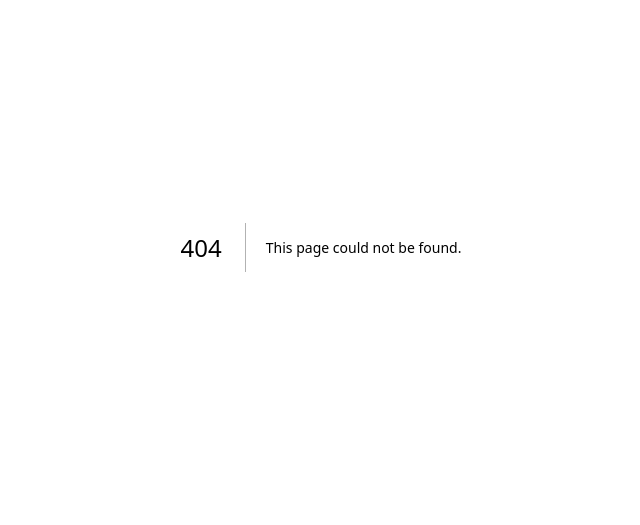
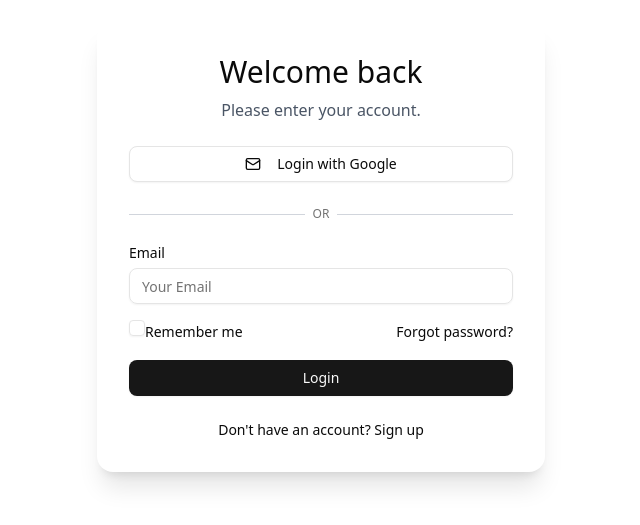
Before and after one commit to inrenping/blunt, a Next.js app: page /login in a window 1280 px wide. Before the commit this address had no page. Shown: the part 153-678 px from the top of the page, without its empty margins (319-959 px from the left). Built offline with nearby package versions, Linux system fonts and the light colour scheme.

Commit message:
init loginPage

```diff
--- /dev/null
+++ b/app/login/page.tsx
@@ -0,0 +1,76 @@
+'use client';
+
+import { useState } from 'react'
+import { motion } from 'framer-motion'
+import { Button } from '@/components/ui/button';
+import { Input } from '@/components/ui/input';
+import { Label } from '@/components/ui/label';
+import { Checkbox } from '@/components/ui/checkbox';
+import { Mail } from 'lucide-react'
+
+export default function LoginPage() {
+    const [email, setEmail] = useState('');
+
+    return (
+        <div className="min-h-screen bg-gradient-to-br from-primary-50 to-primary-100 flex items-center justify-center p-4">
+            <motion.div
+                initial={{ opacity: 0, y: 20 }}
+                animate={{ opacity: 1, y: 0 }}
+                transition={{ duration: 0.5 }}
+                className="w-full max-w-md">
+                <div className='bg-white rounded-2xl shadow-xl p-8 space-y-6'>
+                    <div className='text-center space-y-2'>
+
+                        <h1 className='text-3xl font-blod'>Welcome back</h1>
+                        <p className='text-gray-600'>Please enter your account.</p>
+                    </div>
+
+
+                    {/* socail login */}
+                    <div className='flex justify-between'>
+                        <div className='grid grid-cols-1 gap-4 w-full'>
+                            <Button variant="outline" className='w-full'>
+                                <Mail className="mr-2 h-4 w-8" /> Login with Google
+                            </Button>
+                        </div>
+                    </div>
+
+                    {/* br */}
+                    <div className='relative'>
+                        <div className='absolute inset-0 flex items-center'>
+                            <span className='w-full border-t border-gray-300'></span>
+                        </div>
+                        <div className='relative flex justify-center text-xs uppercase'>
+                            <span className='bg-white px-2 text-muted-foreground'>Or</span>
+                        </div>
+                    </div>
+
+                    {/* form */}
+                    <form className='space-y-4'>
+                        <div className='space-y-2'>
+                            <Label htmlFor='email'>Email</Label>
+                            <Input id="email" value={email} required placeholder="Your Email" />
+                        </div>
+                        <div className='flex items-center justify-between'>
+                            <div className='flex items-center space-y-2'>
+                                <Checkbox id="remeber" />
+                                <Label htmlFor='remeber'>Remember me</Label>
+                            </div>
+                            <a href="#" className='text-sm text-primary-500 hover:text-primary-600'>Forgot password?</a>
+
+                        </div>
+
+                        <div className='space-y-2'>
+                            <Button type="submit" className="btn btn-wide w-full">Login</Button>
+                        </div>
+                    </form>
+                    <div className='text-center text-sm'>
+                        Don't have an account? <a href="#" className='text-primary-500 font-medium hover:text-primary-600'>Sign up</a>
+                    </div>
+                </div>
+            </motion.div>
+
+
+        </div>
+    );
+}
--- /dev/null
+++ b/components/ui/button.tsx
@@ -0,0 +1,59 @@
+import * as React from "react"
+import { Slot } from "@radix-ui/react-slot"
+import { cva, type VariantProps } from "class-variance-authority"
+
+import { cn } from "@/lib/utils"
+
+const buttonVariants = cva(
+  "inline-flex items-center justify-center gap-2 whitespace-nowrap rounded-md text-sm font-medium transition-all disabled:pointer-events-none disabled:opacity-50 [&_svg]:pointer-events-none [&_svg:not([class*='size-'])]:size-4 shrink-0 [&_svg]:shrink-0 outline-none focus-visible:border-ring focus-visible:ring-ring/50 focus-visible:ring-[3px] aria-invalid:ring-destructive/20 dark:aria-invalid:ring-destructive/40 aria-invalid:border-destructive",
+  {
+    variants: {
+      variant: {
+        default:
+          "bg-primary text-primary-foreground shadow-xs hover:bg-primary/90",
+        destructive:
+          "bg-destructive text-white shadow-xs hover:bg-destructive/90 focus-visible:ring-destructive/20 dark:focus-visible:ring-destructive/40 dark:bg-destructive/60",
+        outline:
+          "border bg-background shadow-xs hover:bg-accent hover:text-accent-foreground dark:bg-input/30 dark:border-input dark:hover:bg-input/50",
+        secondary:
+          "bg-secondary text-secondary-foreground shadow-xs hover:bg-secondary/80",
+        ghost:
+          "hover:bg-accent hover:text-accent-foreground dark:hover:bg-accent/50",
+        link: "text-primary underline-offset-4 hover:underline",
+      },
+      size: {
+        default: "h-9 px-4 py-2 has-[>svg]:px-3",
+        sm: "h-8 rounded-md gap-1.5 px-3 has-[>svg]:px-2.5",
+        lg: "h-10 rounded-md px-6 has-[>svg]:px-4",
+        icon: "size-9",
+      },
+    },
+    defaultVariants: {
+      variant: "default",
+      size: "default",
+    },
+  }
+)
+
+function Button({
+  className,
+  variant,
+  size,
+  asChild = false,
+  ...props
+}: React.ComponentProps<"button"> &
+  VariantProps<typeof buttonVariants> & {
+    asChild?: boolean
+  }) {
+  const Comp = asChild ? Slot : "button"
+
+  return (
+    <Comp
+      data-slot="button"
+      className={cn(buttonVariants({ variant, size, className }))}
+      {...props}
+    />
+  )
+}
+
+export { Button, buttonVariants }
--- /dev/null
+++ b/components/ui/checkbox.tsx
@@ -0,0 +1,32 @@
+"use client"
+
+import * as React from "react"
+import * as CheckboxPrimitive from "@radix-ui/react-checkbox"
+import { CheckIcon } from "lucide-react"
+
+import { cn } from "@/lib/utils"
+
+function Checkbox({
+  className,
+  ...props
+}: React.ComponentProps<typeof CheckboxPrimitive.Root>) {
+  return (
+    <CheckboxPrimitive.Root
+      data-slot="checkbox"
+      className={cn(
+        "peer border-input dark:bg-input/30 data-[state=checked]:bg-primary data-[state=checked]:text-primary-foreground dark:data-[state=checked]:bg-primary data-[state=checked]:border-primary focus-visible:border-ring focus-visible:ring-ring/50 aria-invalid:ring-destructive/20 dark:aria-invalid:ring-destructive/40 aria-invalid:border-destructive size-4 shrink-0 rounded-[4px] border shadow-xs transition-shadow outline-none focus-visible:ring-[3px] disabled:cursor-not-allowed disabled:opacity-50",
+        className
+      )}
+      {...props}
+    >
+      <CheckboxPrimitive.Indicator
+        data-slot="checkbox-indicator"
+        className="flex items-center justify-center text-current transition-none"
+      >
+        <CheckIcon className="size-3.5" />
+      </CheckboxPrimitive.Indicator>
+    </CheckboxPrimitive.Root>
+  )
+}
+
+export { Checkbox }
--- /dev/null
+++ b/components/ui/input.tsx
@@ -0,0 +1,21 @@
+import * as React from "react"
+
+import { cn } from "@/lib/utils"
+
+function Input({ className, type, ...props }: React.ComponentProps<"input">) {
+  return (
+    <input
+      type={type}
+      data-slot="input"
+      className={cn(
+        "file:text-foreground placeholder:text-muted-foreground selection:bg-primary selection:text-primary-foreground dark:bg-input/30 border-input flex h-9 w-full min-w-0 rounded-md border bg-transparent px-3 py-1 text-base shadow-xs transition-[color,box-shadow] outline-none file:inline-flex file:h-7 file:border-0 file:bg-transparent file:text-sm file:font-medium disabled:pointer-events-none disabled:cursor-not-allowed disabled:opacity-50 md:text-sm",
+        "focus-visible:border-ring focus-visible:ring-ring/50 focus-visible:ring-[3px]",
+        "aria-invalid:ring-destructive/20 dark:aria-invalid:ring-destructive/40 aria-invalid:border-destructive",
+        className
+      )}
+      {...props}
+    />
+  )
+}
+
+export { Input }
--- /dev/null
+++ b/components/ui/label.tsx
@@ -0,0 +1,24 @@
+"use client"
+
+import * as React from "react"
+import * as LabelPrimitive from "@radix-ui/react-label"
+
+import { cn } from "@/lib/utils"
+
+function Label({
+  className,
+  ...props
+}: React.ComponentProps<typeof LabelPrimitive.Root>) {
+  return (
+    <LabelPrimitive.Root
+      data-slot="label"
+      className={cn(
+        "flex items-center gap-2 text-sm leading-none font-medium select-none group-data-[disabled=true]:pointer-events-none group-data-[disabled=true]:opacity-50 peer-disabled:cursor-not-allowed peer-disabled:opacity-50",
+        className
+      )}
+      {...props}
+    />
+  )
+}
+
+export { Label }
--- a/package.json
+++ b/package.json
@@ -9,8 +9,12 @@
     "lint": "eslint"
   },
   "dependencies": {
+    "@radix-ui/react-checkbox": "^1.3.3",
+    "@radix-ui/react-label": "^2.1.7",
+    "@radix-ui/react-slot": "^1.2.3",
     "class-variance-authority": "^0.7.1",
     "clsx": "^2.1.1",
+    "framer-motion": "^12.23.12",
     "lucide-react": "^0.542.0",
     "next": "15.5.2",
     "react": "19.1.0",
```
Also changed, not shown: 1 other file (tests, documents, lock files or other folders).
